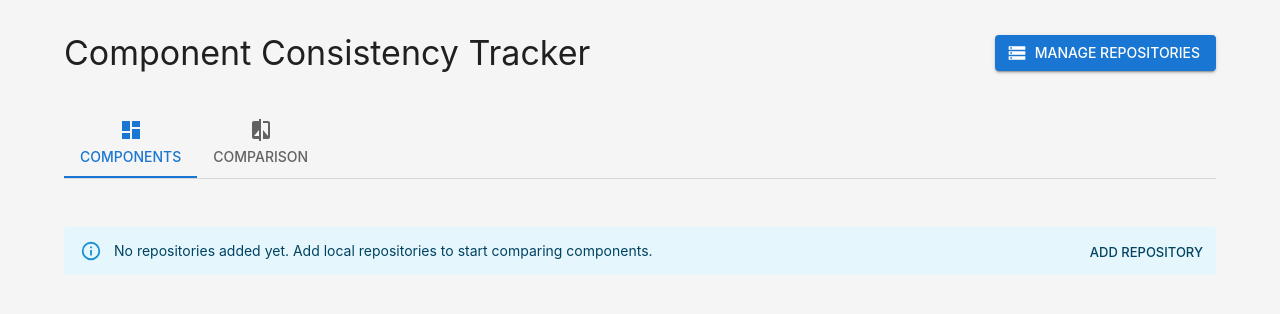
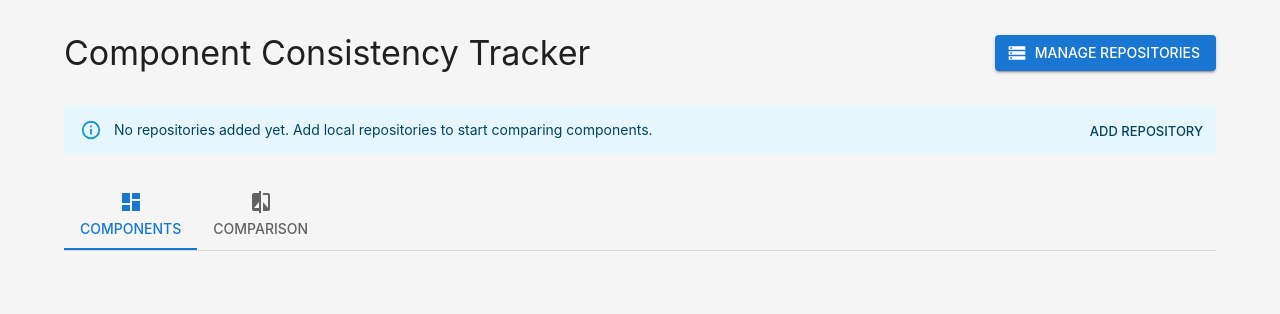
Before and after one commit to MisterNemethMister/Component-Comparison-Tracker, a React (Create React App) app: page / in a window 1280 px wide. Shown: the top 314 px of the page. Built offline with nearby package versions, Linux system fonts and the light colour scheme.

Commit message:
Move filters above tabs to apply to both Components and Comparison views

```diff
--- a/src/pages/Dashboard.tsx
+++ b/src/pages/Dashboard.tsx
@@ -208,14 +208,6 @@ const Dashboard: React.FC = () => {
         </Button>
       </Box>
 
-      <Box sx={{ borderBottom: 1, borderColor: 'divider', mb: 3 }}>
-        <Tabs value={selectedTab} onChange={handleTabChange} aria-label="dashboard tabs">
-          <Tab icon={<DashboardIcon />} label="Components" />
-          <Tab icon={<CompareIcon />} label="Comparison" />
-        </Tabs>
-      </Box>
-
-      <TabPanel value={selectedTab} index={0}>
       {repositories.length === 0 ? (
         <Alert
           severity="info"
@@ -228,11 +220,11 @@ const Dashboard: React.FC = () => {
               Add Repository
             </Button>
           }
+          sx={{ mb: 3 }}
         >
           No repositories added yet. Add local repositories to start comparing components.
         </Alert>
       ) : (
-          <>
         <Box sx={{ mb: 3 }}>
           <TextField
             fullWidth
@@ -309,6 +301,18 @@ const Dashboard: React.FC = () => {
             />
           </Box>
         </Box>
+      )}
+
+      <Box sx={{ borderBottom: 1, borderColor: 'divider', mb: 3 }}>
+        <Tabs value={selectedTab} onChange={handleTabChange} aria-label="dashboard tabs">
+          <Tab icon={<DashboardIcon />} label="Components" />
+          <Tab icon={<CompareIcon />} label="Comparison" />
+        </Tabs>
+      </Box>
+
+      <TabPanel value={selectedTab} index={0}>
+        {repositories.length === 0 ? null : (
+          <>
 
             <Box sx={{ mb: 2 }}>
               <Typography variant="body2" color="text.secondary">
```
Lines whose indentation alone changed are shown as unchanged.
